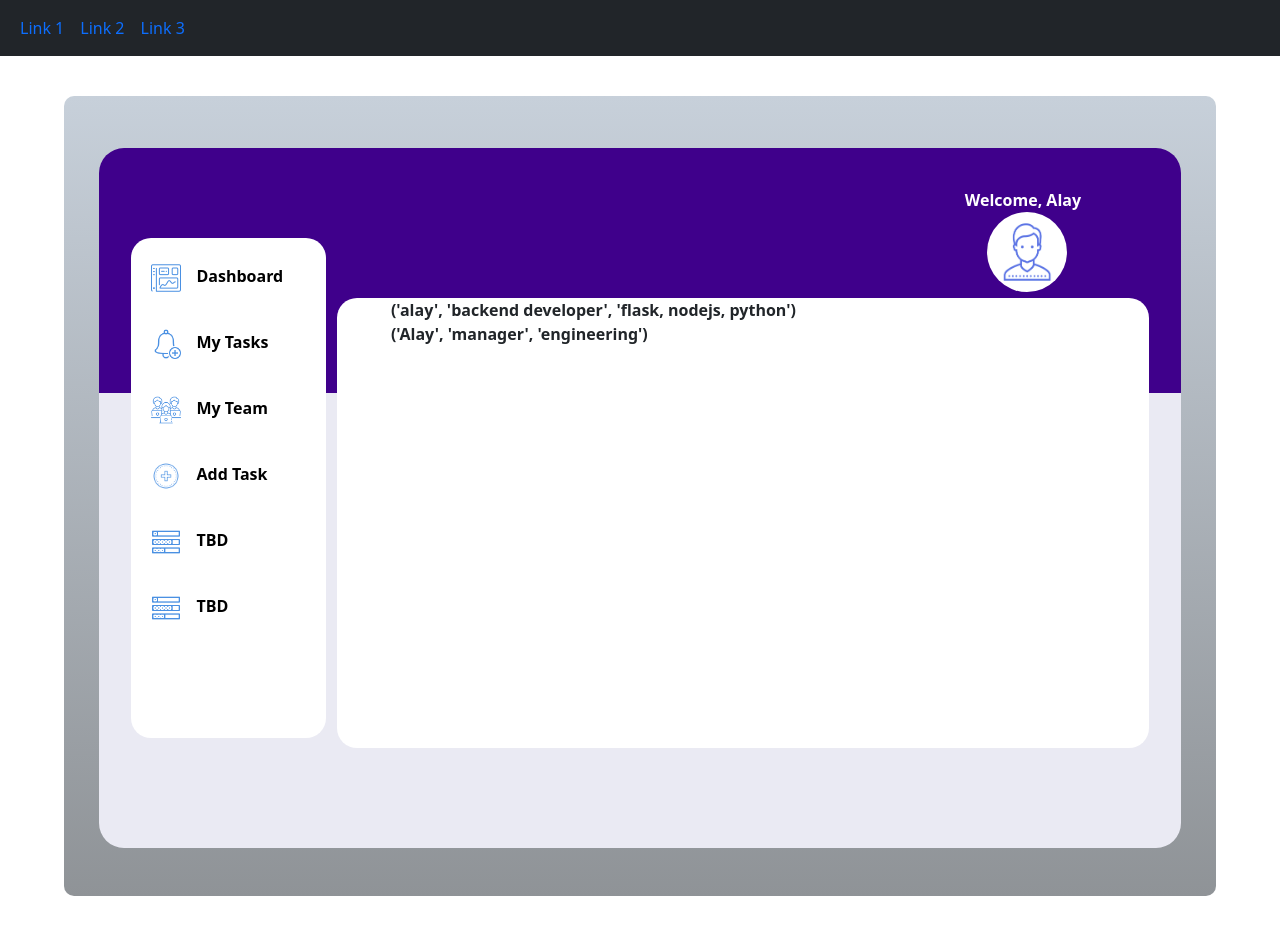
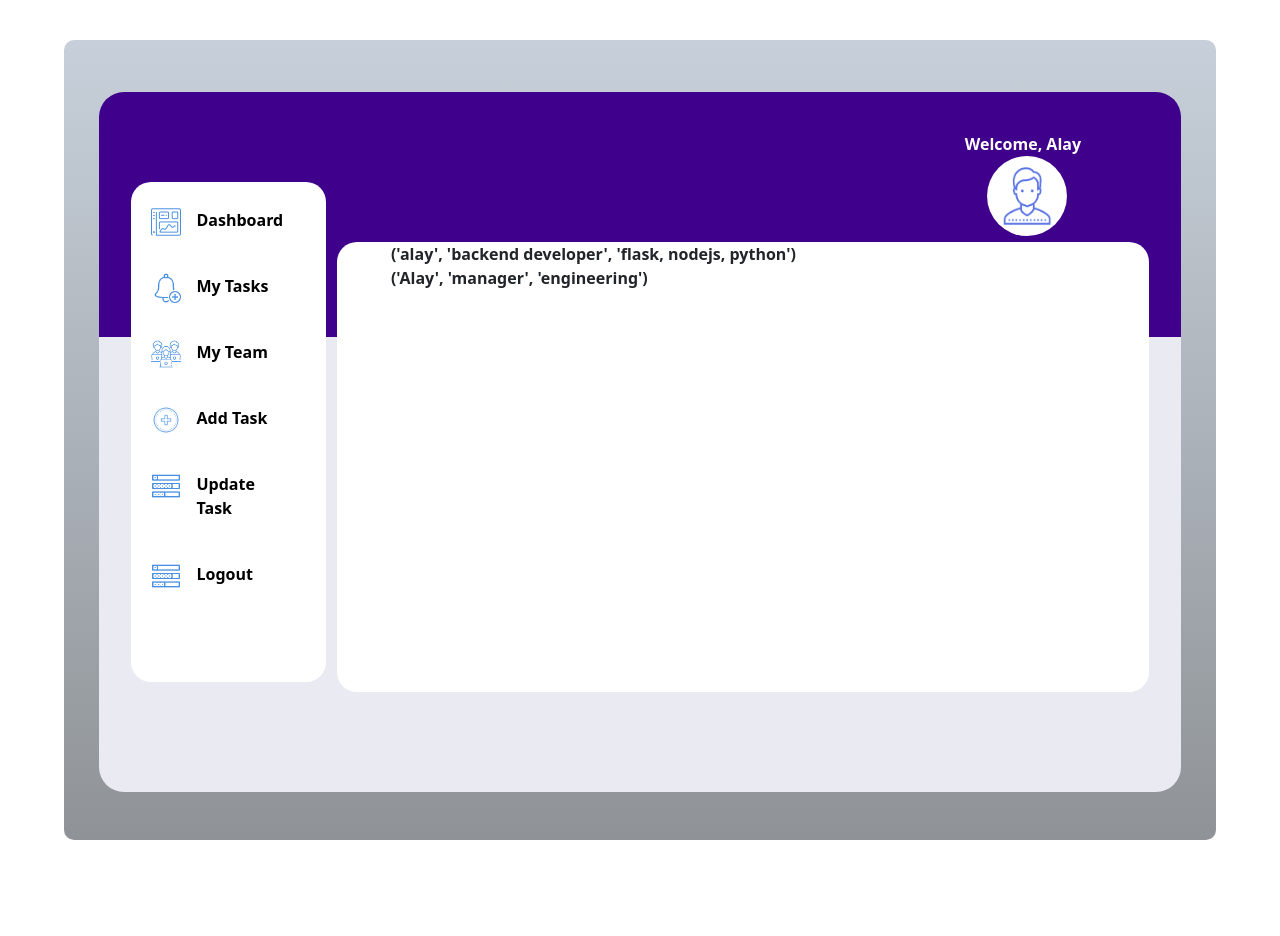
Before and after one commit to pk-pranavv/ProjectManagementPortal, a Flask app: page /team in a window 1280 px wide. After the commit the page ends 840 px from the top, so only its background shows below. Run offline with Flask 2, Linux system fonts and the light colour scheme; data comes from the database, SQL or seed files in the repository; some libraries are stand-ins or nearby versions.

```diff
--- a/issues.py
+++ b/issues.py
@@ -27,7 +27,7 @@ def getarray():
     arr[2]=len(data)
     conn.commit()
     conn.close()
-    print(arr)
+
     return arr
 
 def getprojects():
@@ -35,13 +35,13 @@ def getprojects():
     cur=conn.cursor()
     cur.execute('select project,count(*),manager from issue group by project')
     data=cur.fetchall()
-    print(data)
+
     return data
 def mytasks(name):
     conn=sqlite3.connect('lite.db')
     cur=conn.cursor()
     cur.execute('select * from issue where assigned_to=(?) order by status desc',(name,))
     data=cur.fetchall()
-    print(data)
+
     return data
 mytasks("alay")
--- a/templates/add.html
+++ b/templates/add.html
@@ -32,11 +32,11 @@
                 </div>
                 <div class="dashpic">
                     <img src="../static/images/icons8-tasks-50.png" alt="1">
-                    <a href="team">TBD</a>
+                    <a href="team">Update Task</a>
                 </div>
                 <div class="dashpic">
                     <img src="../static/images/icons8-tasks-50.png" alt="1">
-                    <a href="team">TBD</a>
+                    <a href="/login">Logout</a>
                 </div>
             </div>
 
--- a/templates/tasks.html
+++ b/templates/tasks.html
@@ -32,11 +32,11 @@
                     </div>
                     <div class="dashpic">
                         <img src="../static/images/icons8-tasks-50.png" alt="1">
-                        <a href="team">TBD</a>
+                        <a href="team">Update Task</a>
                     </div>
                     <div class="dashpic">
                         <img src="../static/images/icons8-tasks-50.png" alt="1">
-                        <a href="team">TBD</a>
+                        <a href="/login">Logout</a>
                     </div>
                 </div>
 
--- a/templates/team.html
+++ b/templates/team.html
@@ -12,21 +12,6 @@
     <title>DashBoard</title>
 </head>
 <body>
-    <nav class="navbar navbar-expand-sm bg-dark">
-        <div class="container-fluid">
-            <ul class="navbar-nav">
-                <li class="nav-item">
-                    <a class="nav-link" href="#">Link 1</a>
-                </li>
-                <li class="nav-item">
-                    <a class="nav-link" href="#">Link 2</a>
-                </li>
-                <li class="nav-item">
-                    <a class="nav-link" href="#">Link 3</a>
-                </li>
-            </ul>
-        </div>
-    </nav>
     <div class="outerpage">
         <div class="webpage">
             <div class="login">
@@ -52,11 +37,11 @@
                 </div>
                 <div class="dashpic">
                     <img src="../static/images/icons8-tasks-50.png" alt="1">
-                    <a href="team">TBD</a>
+                    <a href="team">Update Task</a>
                 </div>
                 <div class="dashpic">
                     <img src="../static/images/icons8-tasks-50.png" alt="1">
-                    <a href="team">TBD</a>
+                    <a href="/login">Logout</a>
                 </div>
             </div>
 
```
